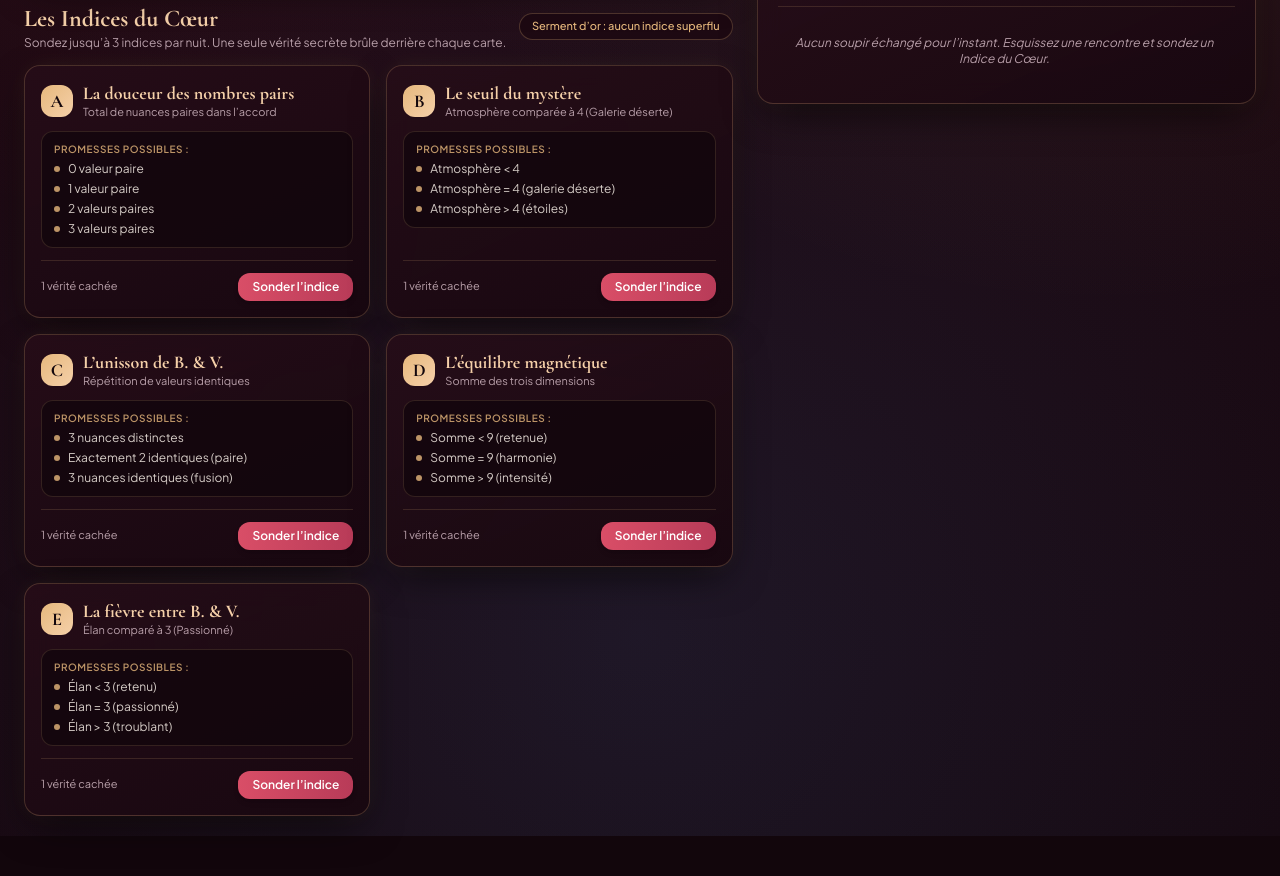
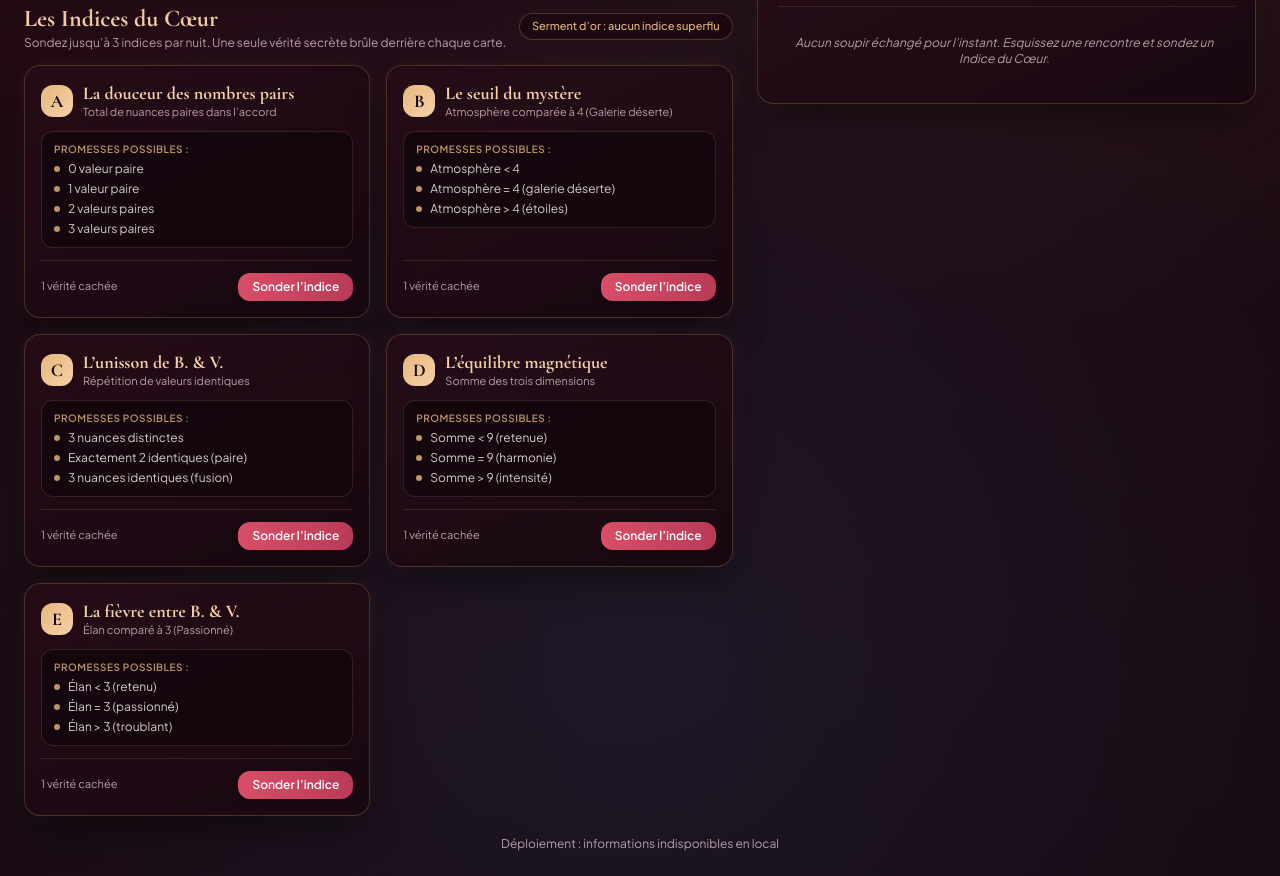
Before and after one commit to vfarcy/LAlchimie, a plain HTML site: page index.html in a window 1280 px wide. Shown: the part 839-1715 px from the top of the page. Before the commit the page ends 1675 px from the top, so only its background shows below. Drawn offline with nearby package versions, Linux system fonts and the light colour scheme.

Commit message:
feat: show deployment build information
Co-authored-by: Copilot <223556219+Copilot@users.noreply.github.com>

```diff
--- a/index.html
+++ b/index.html
@@ -922,6 +922,9 @@
         </section>
       </div>
     </main>
+    <footer class="px-4 pb-6 text-center text-xs text-dusty">
+      D&eacute;ploiement : informations indisponibles en local
+    </footer>
     <!-- ==================== MODALE : SCELLER L'ALCHIMIE (TENTATIVE FINALE) ==================== -->
     <div
       class="fixed inset-0 z-50 hidden items-center justify-center bg-black/75 backdrop-blur-md p-4"
```
Also changed, not shown: 2 other files.
